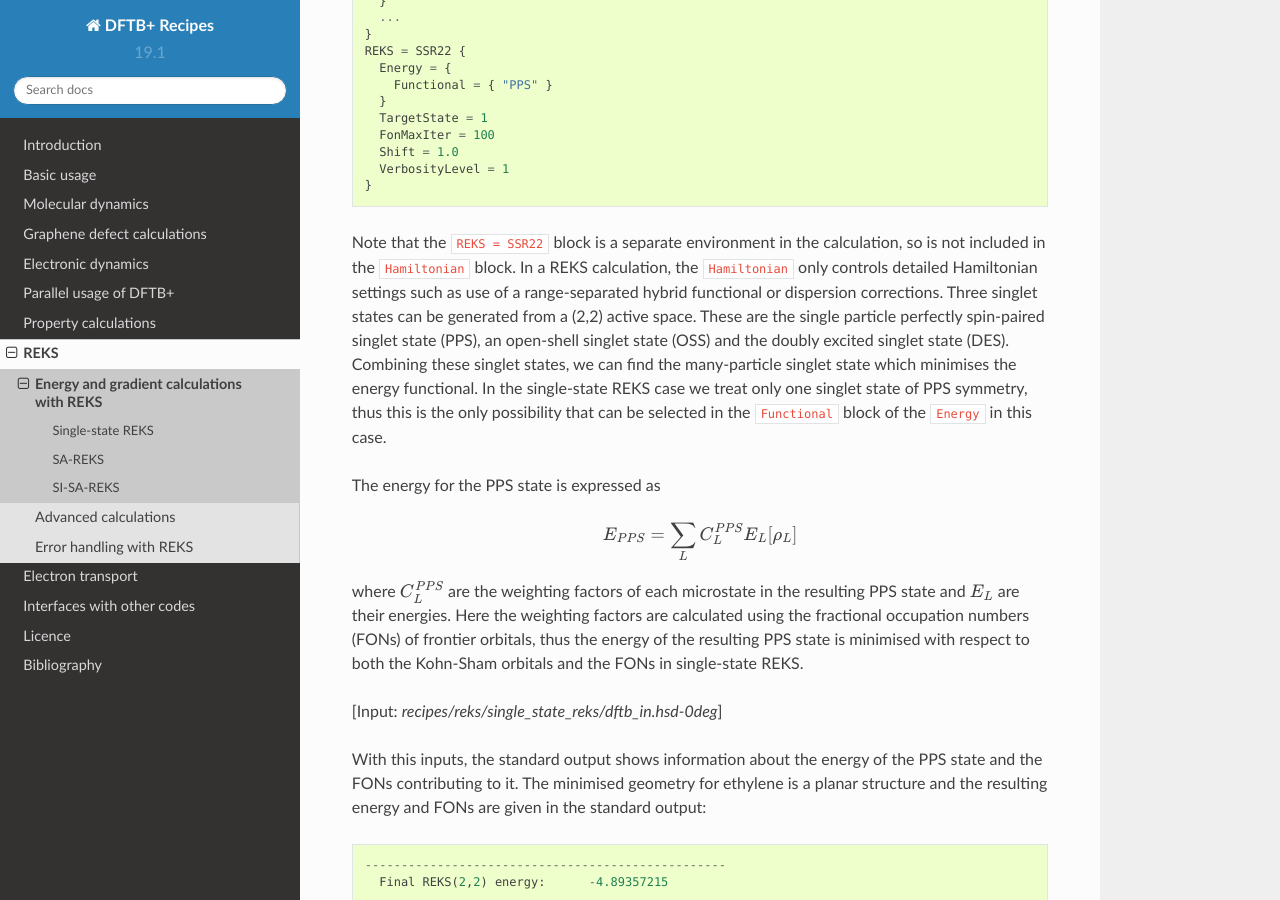
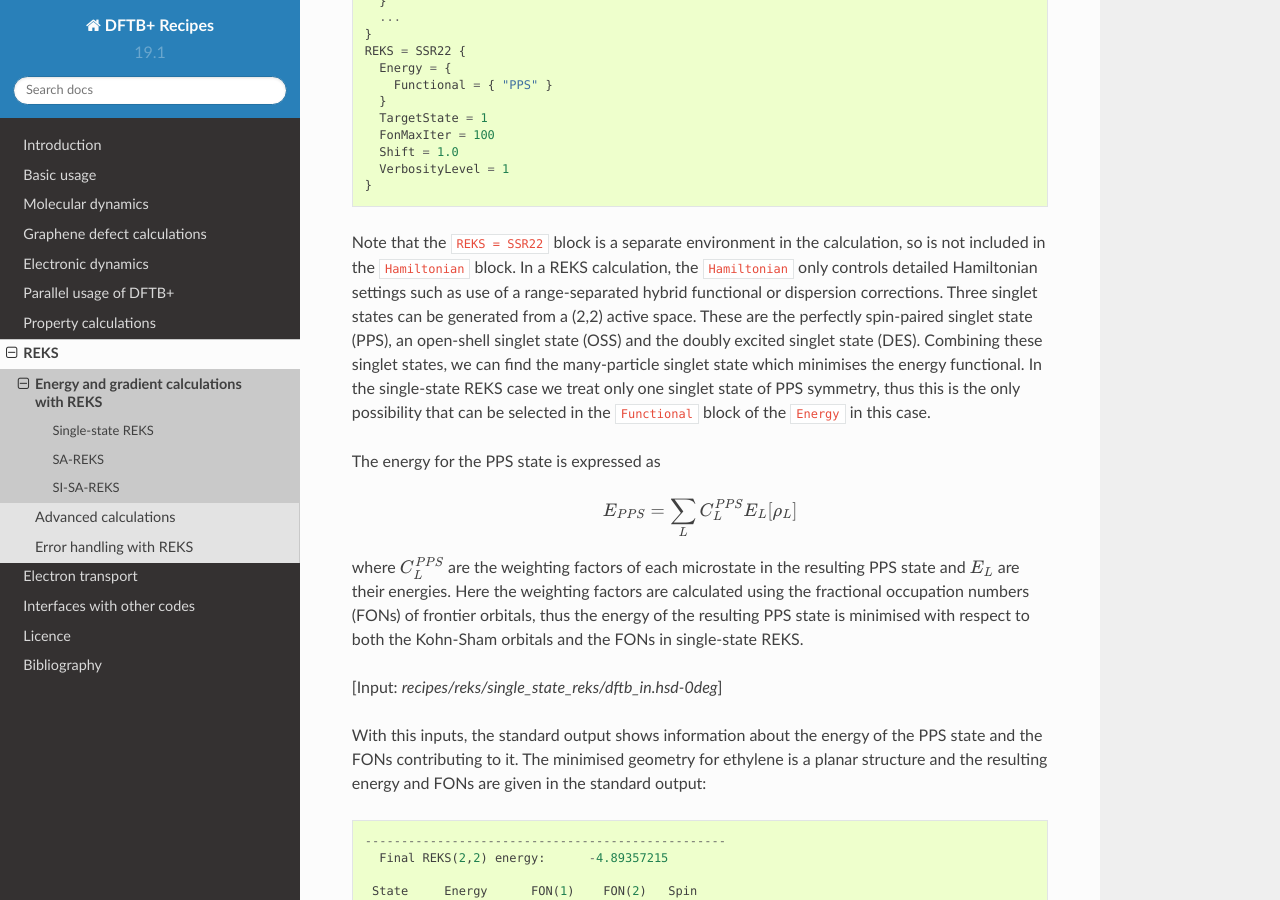
Before and after one commit to dftbplus/recipes, a Sphinx documentation site: the page built from docs/reks/introduction.rst, in a window 1280 px wide and 900 px high, scrolled down 969 px. Built offline with Sphinx 7.4.7 and the Read the Docs theme 2.0.0, drawn with Linux system fonts in a browser that asks for light colours.

Commit message:
Addresses comments from the review

```diff
--- a/docs/reks/error-handling.rst
+++ b/docs/reks/error-handling.rst
@@ -28,7 +28,7 @@
 result, oscillating phenomena appear in these cases. To solve this, the user can
 increase the shift value by setting ``Shift`` in ``REKS`` block, which increases
 the separation in energy between the lower and upper orbital, stabilising the
-convergence. Smother variational convergence of the SA-REKS energy can occur in
+convergence. Smoother variational convergence of the SA-REKS energy can occur in
 the SCC process::
 
     111       -8.9586871392      -0.0000000004     0.610476    0.00000117
@@ -46,7 +46,7 @@
   --------------------------------------------------
 
 Thus, one can check the FONs for the PPS state become :math:`n_a` ~1.2 and
-:math:`n_b` ~0.8 in this example. As the orbital energies of frontier PPS and
+:math:`n_b` ~0.8 in this example. As the orbital energies of the active PPS and
 OSS orbitals are close each other, the user should increase the shift value as
 well as the number of ``MaxSCCIterations``.
 
--- a/docs/reks/introduction.rst
+++ b/docs/reks/introduction.rst
@@ -64,12 +64,12 @@
 calculation, the ``Hamiltonian`` only controls detailed Hamiltonian settings
 such as use of a range-separated hybrid functional or dispersion
 corrections. Three singlet states can be generated from a (2,2) active
-space. These are the single particle perfectly spin-paired singlet state (PPS),
-an open-shell singlet state (OSS) and the doubly excited singlet state
-(DES). Combining these singlet states, we can find the many-particle singlet
-state which minimises the energy functional. In the single-state REKS case we
-treat only one singlet state of PPS symmetry, thus this is the only possibility
-that can be selected in the ``Functional`` block of the ``Energy`` in this case.
+space. These are the perfectly spin-paired singlet state (PPS), an open-shell
+singlet state (OSS) and the doubly excited singlet state (DES). Combining these
+singlet states, we can find the many-particle singlet state which minimises the
+energy functional. In the single-state REKS case we treat only one singlet state
+of PPS symmetry, thus this is the only possibility that can be selected in the
+``Functional`` block of the ``Energy`` in this case.
 
 The energy for the PPS state is expressed as
 
```
